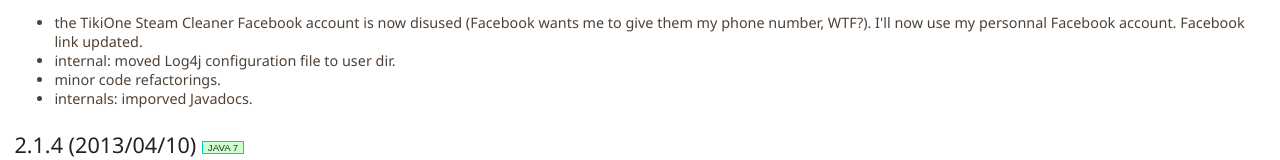
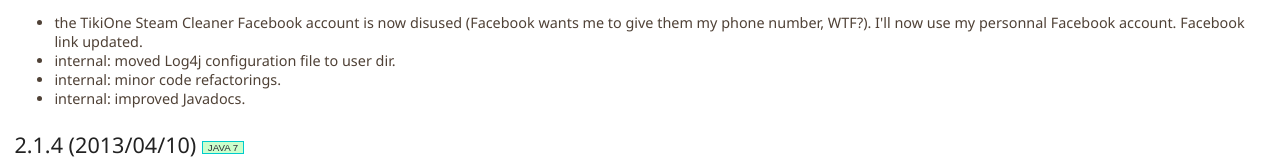
Before and after one commit to jonathanlermitage/tikione-steam-cleaner, a plain HTML site: page dist2/CHANGELOG.html in a window 1280 px wide. Shown: the part 362-522 px from the top of the page. Drawn offline with Linux system fonts and the light colour scheme.

Commit message:
fixed spelling Signed-off-by:jonathanlermitage <jonathan.lermitage@gmail.com>

```diff
--- a/dist2/CHANGELOG.html
+++ b/dist2/CHANGELOG.html
@@ -191,10 +191,10 @@ major version number ----/ | \----- minor version number
         internal: moved Log4j configuration file to user dir.
       </li>
       <li>
-        minor code refactorings.
+        internal: minor code refactorings.
       </li>
       <li>
-        internals: imporved Javadocs.
+        internal: improved Javadocs.
       </li>
     </ul>
 
```
